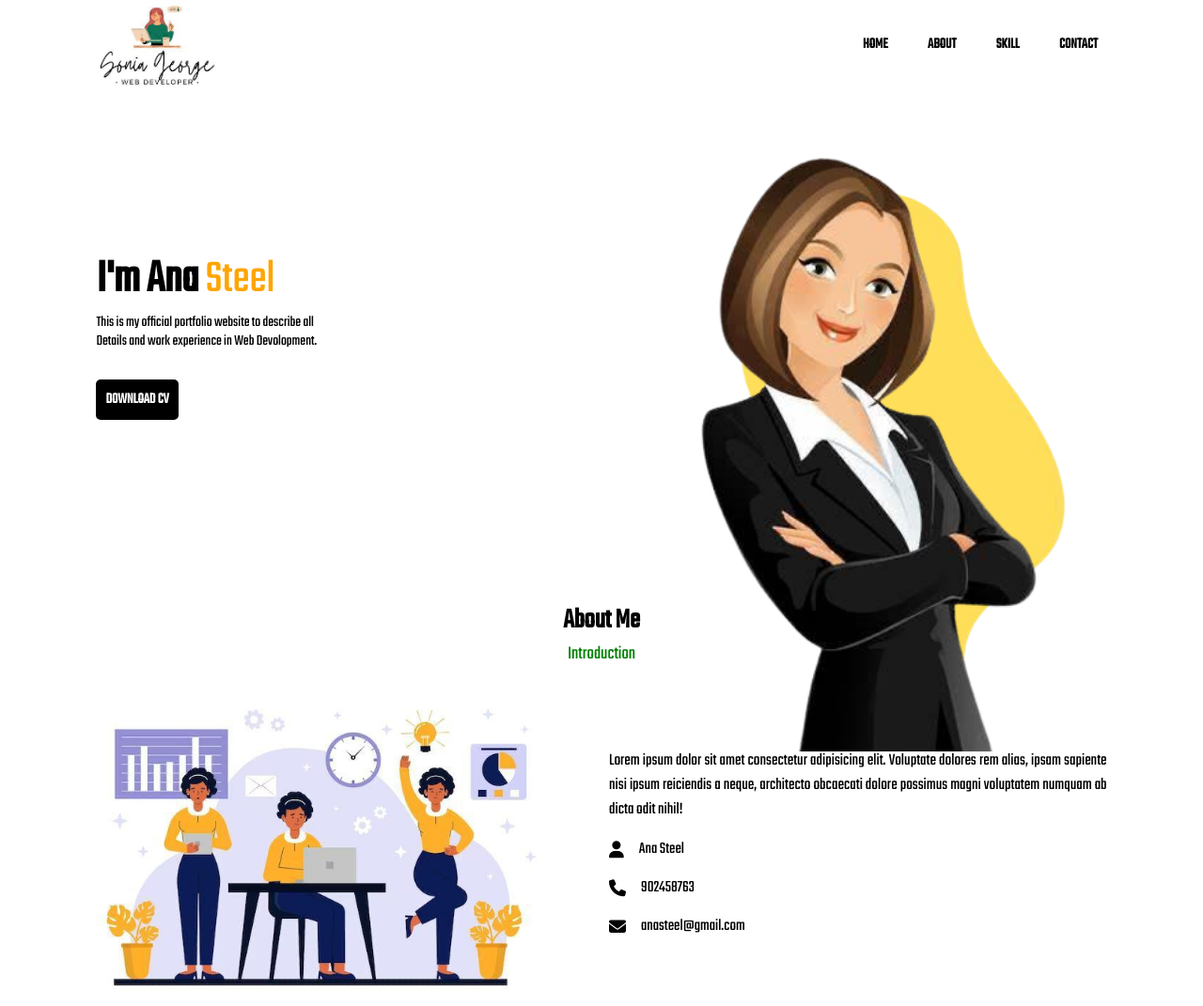
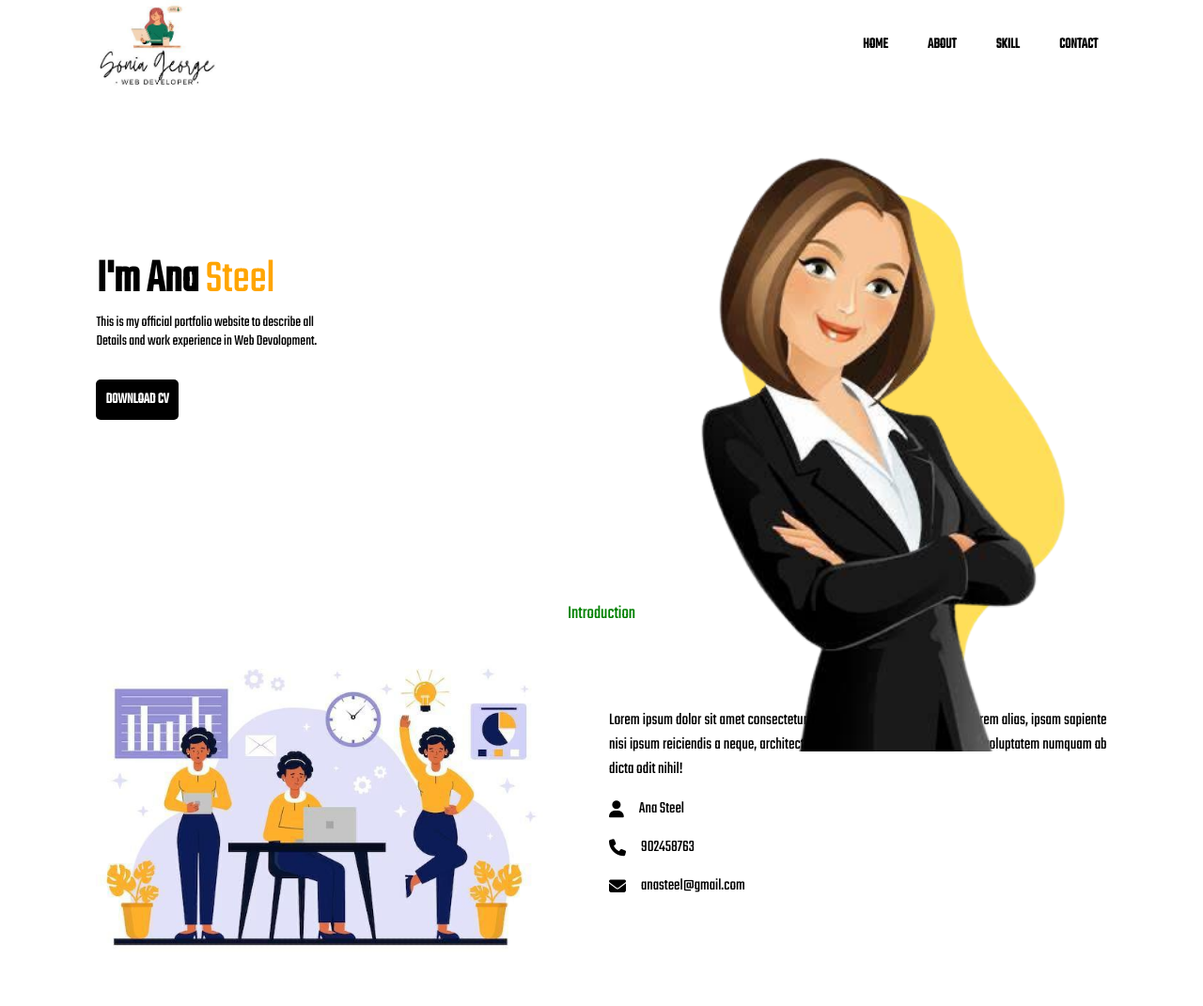
Before and after one commit to salmwon/Portfolio, a plain HTML site: page index.html in a window 1280 px wide. Shown: the top 1071 px of the page at 94% size. Drawn offline with Linux system fonts and the light colour scheme; a web font is replaced by a local one.

Commit message:
portfoliov2

```diff
--- a/index.html
+++ b/index.html
@@ -47,7 +47,7 @@
         <!--about  -->
         <section id="about">
             <div class="about-head">
-                <h2 class="mainhead">About Me</h2>
+
                 <span class="subhead">Introduction</span>
             </div>
             <div class="about-content">
```
